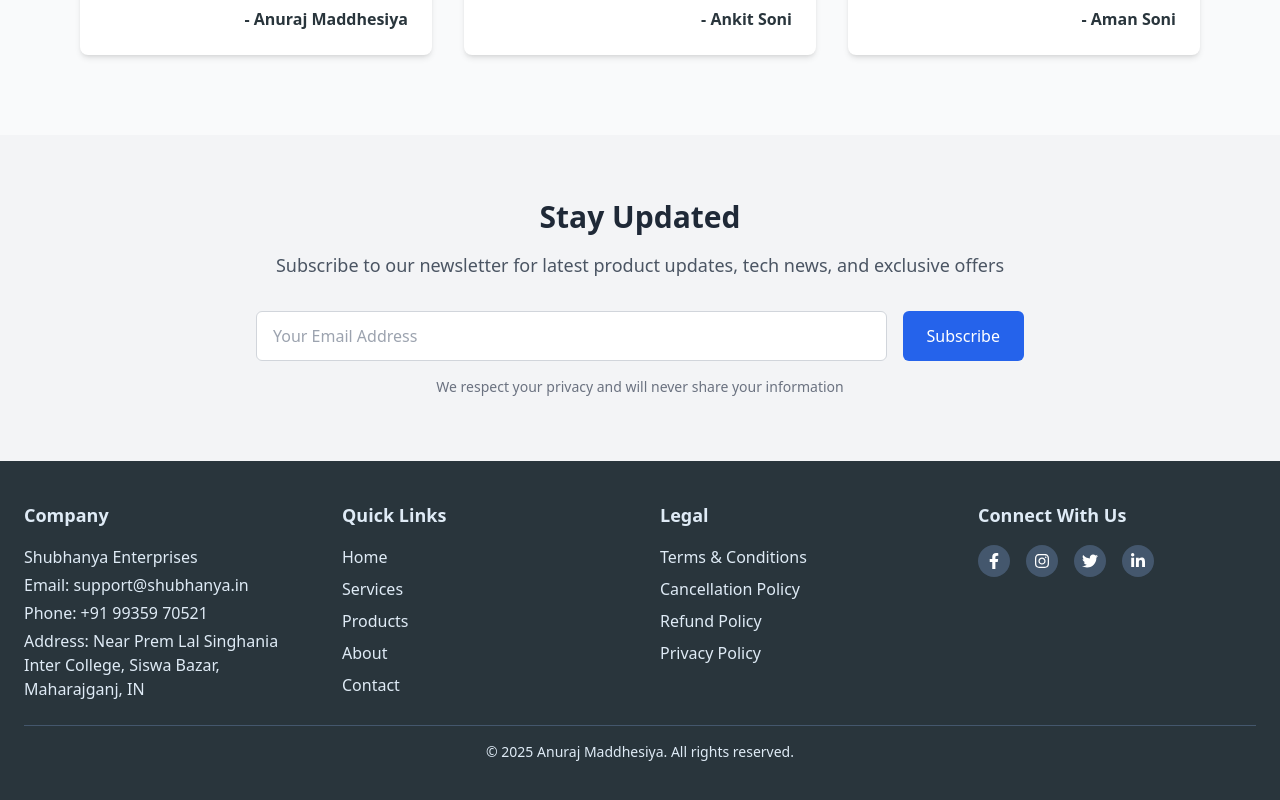
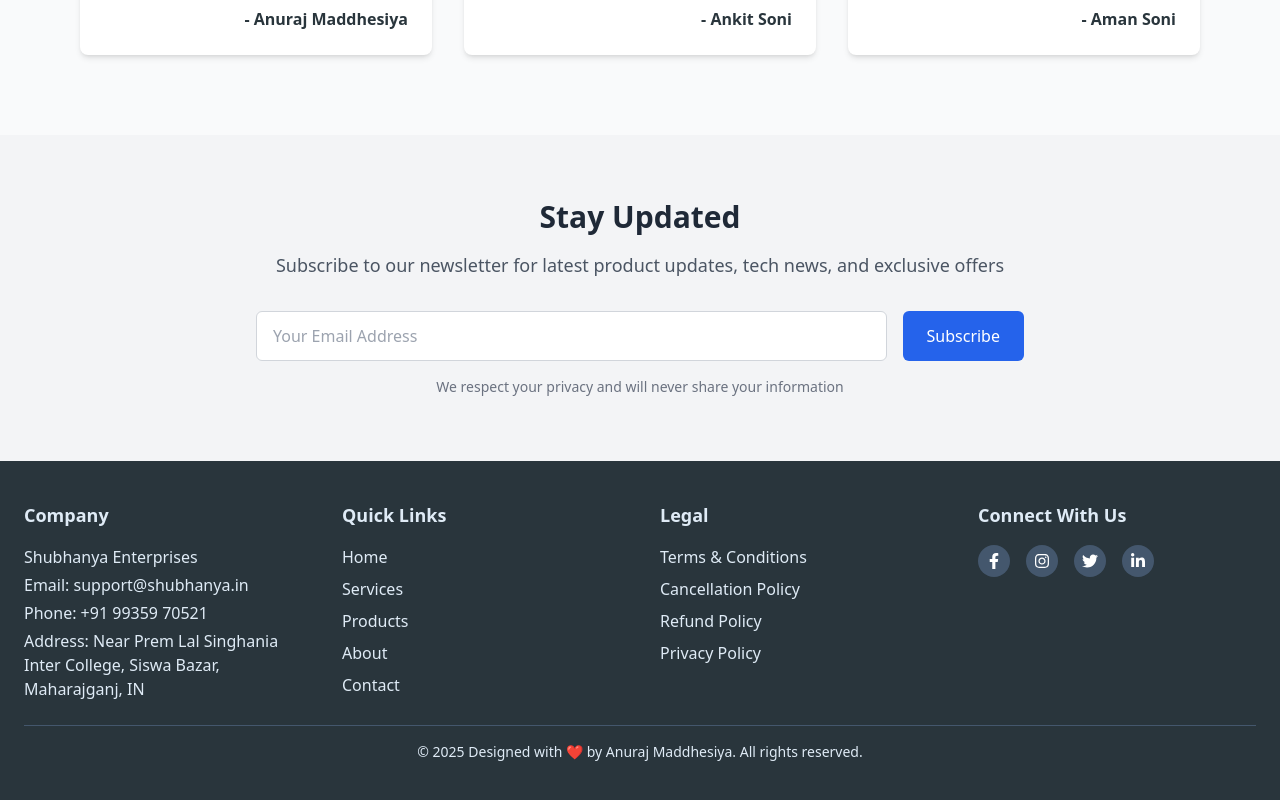
Before and after one commit to Anuraj-madd/shubhanya-frontend, a React (Create React App) app: page / in a window 1280 px wide. Shown: the part 2333-3133 px from the top of the page. Built offline with nearby package versions, Linux system fonts and the light colour scheme.

Commit message:
Update Footer.jsx

```diff
--- a/src/components/Footer.jsx
+++ b/src/components/Footer.jsx
@@ -58,7 +58,7 @@ const Footer = () => {
       </div>
 
       <div className="text-center text-sm border-t border-[#44576D] pt-4">
-        &copy; {new Date().getFullYear()} Anuraj Maddhesiya. All rights reserved.
+        &copy; {new Date().getFullYear()} Designed with ❤️ by Anuraj Maddhesiya. All rights reserved.
       </div>
     </footer>
   );
```
